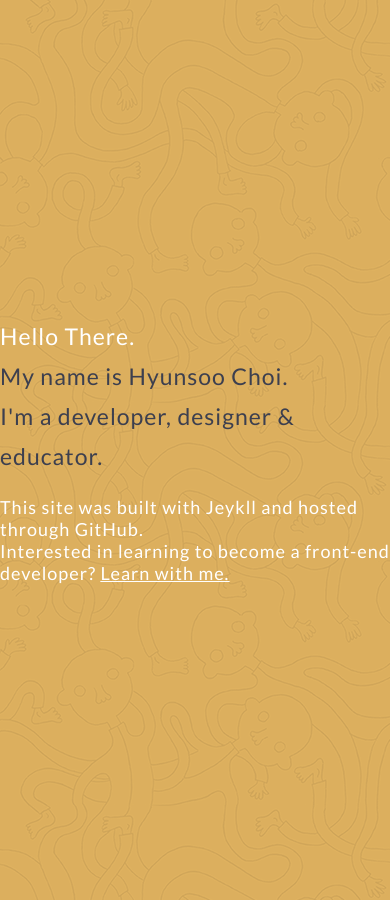
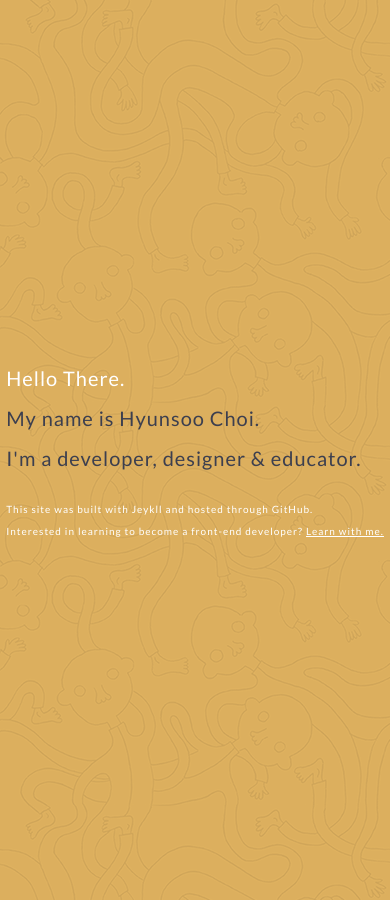
Before and after one commit to devhyunsoochoi/devhyunsoochoi.github.io, a Jekyll site: the page built from index.html, in a window 390 px wide. Built offline with Jekyll 4.4.1, drawn with Linux system fonts in a browser that asks for light colours.

Commit message:
Added media queries

```diff
--- a/css/styles.css
+++ b/css/styles.css
@@ -12,7 +12,7 @@ MAIN PAGE
 }
 
 .intro {
-  font: normal 5.0rem/8rem 'Lato', sans-serif;
+  font: normal 4.5rem/6.5rem 'Lato', sans-serif;
   color: #3c3f4f;
   margin: 0 auto;
   letter-spacing: 0.1rem;
@@ -131,7 +131,11 @@ MAIN PAGE
     }
 
     .intro {
-      font: normal 2.3rem/4rem 'Lato', sans-serif;
+      font: normal 3.3rem/4rem 'Lato', sans-serif;
+    }
+
+    .intro p:last-child {
+      font-size: 1.5rem;
     }
 }
 
@@ -158,6 +162,10 @@ MAIN PAGE
     }
 
     .intro {
-      font: normal 2.3rem/4rem 'Lato', sans-serif;
+      font: normal 2.0rem/4rem 'Lato', sans-serif;
+    }
+
+    .intro p:last-child {
+      font-size: 1.0rem;
     }
 }
```
